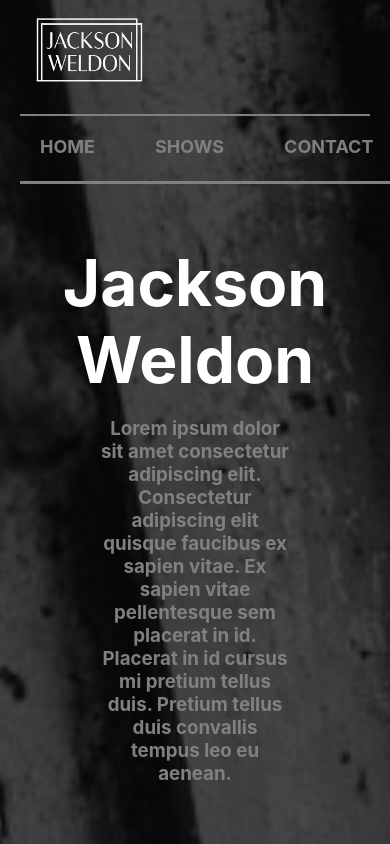
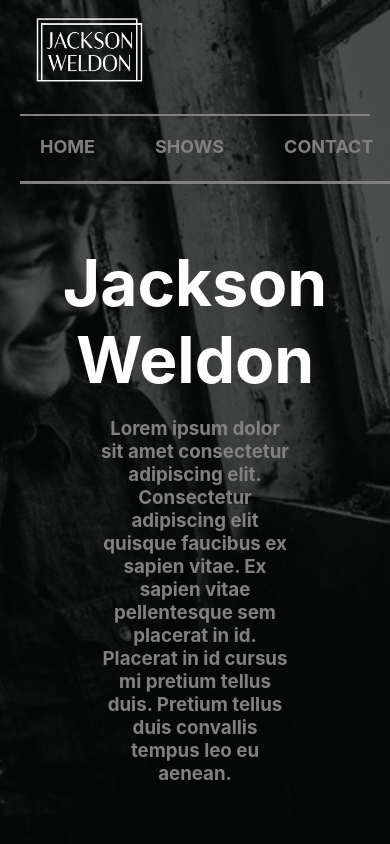
Before and after one commit to APiercey91/jackson-weldon-music, a React (Create React App) app: page / in a window 390 px wide. Shown: the top 844 px of the page. Built offline with nearby package versions, Linux system fonts and the light colour scheme.

Commit message:
fixed bg image on mobile

```diff
--- a/src/App.css
+++ b/src/App.css
@@ -2,17 +2,19 @@
   text-align: center;
 }
 
-html {
+html, body {
   margin: 0;
   padding: 0;
-  box-sizing: border-box;
+  height: 100%;
+}
+
+body {
   background-image:
     linear-gradient(rgba(0,0,0,0.6), rgba(0,0,0,0.6)),
     url("./images/window.png");
   background-size: cover;
   background-position: center;
   background-repeat: no-repeat;
-  min-height: 100vh;
 }
 
 h1 {
```
